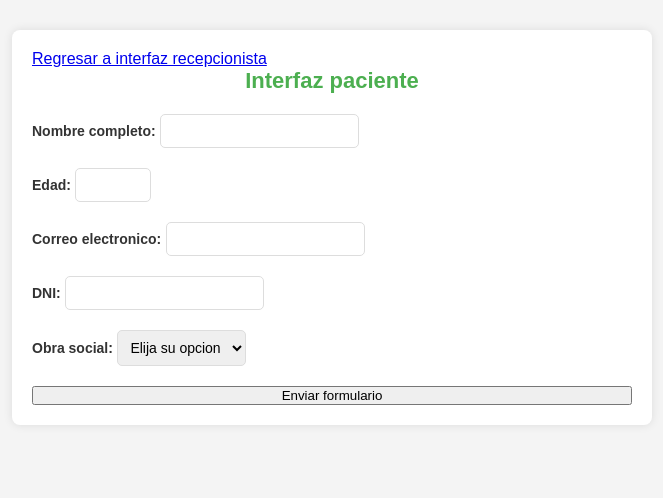
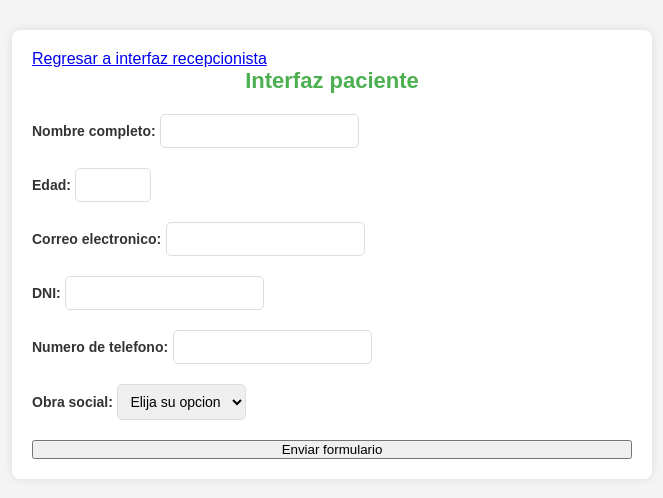
Before and after one commit to AgustinRUade/gestorTurnos, a Flask app: page /intusuario in a window 1280 px wide. Shown: the top 498 px of the page, without its empty margins (308-971 px from the left). Run offline with Flask 3, Linux system fonts and the light colour scheme.

Commit message:
Numero de telefono agregado al interfaz de usuario.

```diff
--- a/templates/intusuario.html
+++ b/templates/intusuario.html
@@ -33,6 +33,11 @@
                     name="user_dni">
                 </p>
                 <p>
+                    <label for="telefono">Numero de telefono:</label>
+                    <input type="number" id="numtelefono"
+                    name="user_phonenumber">
+                </p>
+                <p>
                     <label for="Obra social">Obra social:</label>
                     <select id="obraSocial" name="user_obraSocial">
                         <option value="Eleccion">Elija su opcion</option>
```
